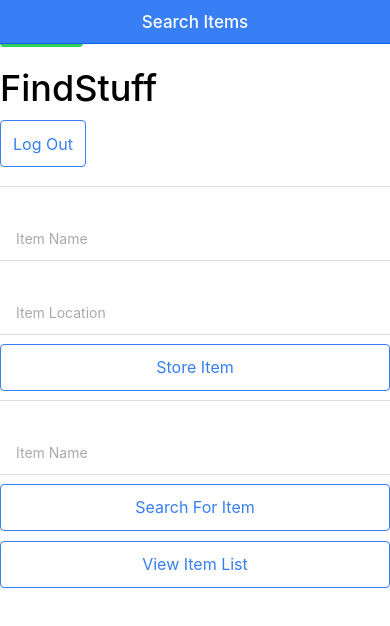
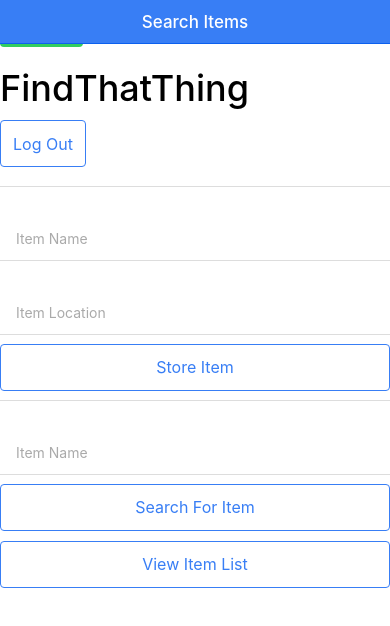
Before and after one commit to bobfishtincar/Find-That-Thing, a website: page findstuff/www/text.html in a window 390 px wide. Drawn offline with Linux system fonts and the light colour scheme; some packages are replaced by stand-ins of ours; files that its build step writes are made by us from their sources.

```diff
--- a/findstuff/www/text.html
+++ b/findstuff/www/text.html
@@ -51,7 +51,7 @@
           <div class="buttons">
             <button class="button button-balanced" ng-click="speechmode()">Speech</button>
           </div>
-          <h1 class="title">FindStuff</h1>
+          <h1 class="title">FindThatThing</h1>
           <div class="buttons">
             <button class="button button-outline button-positive" ng-click="logout()">Log Out</button>
           </div>
```
Also changed, not shown: findstuff/www/index.html (+1 -1 lines), findstuff/www/js/app.js (+8 -0 lines), findstuff/www/main.html (+1 -1 lines).
